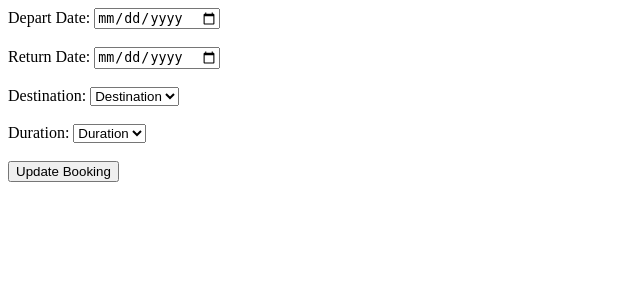
After one commit to SaumyaMishra210/traveller, a Django app: page /newform in a window 1280 px wide. The commit adds this page. Shown: the top 300 px of the page, without its empty margins (0-640 px from the left). Run offline with Django 5.2, Linux system fonts and the light colour scheme.

Commit message:
forms are merged in single page successfully

```diff
--- /dev/null
+++ b/templates/formpage.html
@@ -0,0 +1,38 @@
+{% load static %}
+<!DOCTYPE html>
+<html lang="en">
+<head>
+	<meta charset="UTF-8">
+	<title>Title</title>
+</head>
+<body>
+<div class="card-body rounded-bottom bg-white p-5">
+	<form action="" method="post">
+		{% csrf_token %}
+		<label for="departDate">Depart Date:</label>
+		<input type="date" id="departDate" name="departDate" value="{{ bookings.departDate }}"><br><br>
+
+		<label for="returnDate">Return Date:</label>
+		<input type="date" id="returnDate" name="returnDate" value="{{ bookings.returnDate }}"><br><br>
+
+		<label for="destination">Destination:</label>
+		<select id="destination" name="destination">
+			{% for value, label   in bookings.BOOKING_DESTINATION %}
+				<option value="{{ value }}"
+				        {% if bookings.destination == value %}selected{% endif %}>{{ label }}</option>
+			{% endfor %}
+		</select><br><br>
+
+		<label for="duration">Duration:</label>
+		<select id="duration" name="duration">
+			{% for value,  label  in bookings.BOOKING_DURATION %}
+				<option value="{{ value }}" {% if bookings.duration == value %}selected{% endif %}>{{ label }}</option>
+			{% endfor %}
+		</select><br><br>
+
+		<button type="submit">Update Booking</button>
+	</form>
+</div>
+
+</body>
+</html>
--- a/travelapp/models.py
+++ b/travelapp/models.py
@@ -1,29 +1,36 @@
 from django.db import models
-
 # Create your models here.
 class Bookingmodel(models.Model):
-    departDate = models.DateField(max_length=10,default='None')
-    returnDate = models.DateField(max_length=10,default='None')
+    departDate = models.DateField(max_length=10, default='00-00-0000')
+    returnDate = models.DateField(max_length=10, default='00-00-0000')
     BOOKING_DESTINATION = [
-        ('', 'Destination'),
+        ('Destination', 'Destination'),
         ('Destination1', 'Goa'),
         ('Destination2', 'Mumbai'),
         ('Destination3', 'Laddakh'),
     ]
-    destination = models.CharField(max_length=15, choices=BOOKING_DESTINATION,default='Destination')
-
+    destination = models.CharField(max_length=15, choices=BOOKING_DESTINATION, default='Destination')
     BOOKING_DURATION = [
-        ('', 'Duration'),
-        ('Duration1', 'Duration1'),
-        ('Duration2', 'Duration2'),
-        ('Duration3', 'Duration3'),
+        ('Duration', 'Duration'),
+        ('Duration1', 'month 1'),
+        ('Duration2', 'month 2'),
+        ('Duration3', 'month 3'),
     ]
-    duration = models.CharField(max_length=20,choices=BOOKING_DURATION,default='Duration')
+    duration = models.CharField(max_length=20, choices=BOOKING_DURATION, default='Duration')
+    def __str__(self):
+        return f"{self.duration} - {self.destination}"
 
 
 class SignUpmodel(models.Model):
     name = models.CharField(max_length=70)
     email = models.EmailField()
+    BOOKING_DESTINATION = [
+        ('Destination', 'Destination'),
+        ('Destination1', 'Goa'),
+        ('Destination2', 'Mumbai'),
+        ('Destination3', 'Laddakh'),
+    ]
+    destination = models.CharField(max_length=15, choices=BOOKING_DESTINATION, default='Destination')
 
     def __str__(self):
         return self.name
--- a/travelapp/urls.py
+++ b/travelapp/urls.py
@@ -3,9 +3,11 @@ from . import views
 
 urlpatterns = [
     path('', views.index),
+    path('about', views.about, name='about'),
+    path('success', views.success , name = 'success'),
+    path('contact', views.contact),
+    path('newform',views.formView,name ='newform'),
     # path('singup', views.signUpFormData ),
     # path('booking', views.bookingformdata),
-    path('about',views.about,name = 'about' ),
-    # path('new/',views.book_details1),
-    # path('blog',views.blog),
- ]
+    path('new',views.book_details1 ,name = 'new'),
+]
--- a/travelapp/views.py
+++ b/travelapp/views.py
@@ -1,62 +1,70 @@
 from django.shortcuts import render, redirect
-from .models import Bookingmodel
+from .models import Bookingmodel, SignUpmodel
 
 
 # Create your views here.
 def index(request):
     if request.method == 'POST':
+        if 'booking_form' in request.POST:
+            destination = request.POST.get('destination')
+            duration = request.POST.get('duration')
+            departDate = request.POST.get('departDate')
+            returnDate = request.POST.get('returnDate')
+
+            # Create and save BookingModel instance
+            booking_instance = Bookingmodel(
+                destination=destination,
+                duration=duration,
+                departDate=departDate,
+                returnDate=returnDate,
+            )
+            # breakpoint()
+            booking_instance.save()
+
+        elif 'user_form' in request.POST:
+            name = request.POST.get('name')
+            email = request.POST.get('email')
+            dest = request.POST.get('destination')
+
+            user_profile = SignUpmodel(name=name, email=email,destination=dest)
+            user_profile.save()
+
+        return redirect('success')
+
+    else:
+        print("else part")
+    booking_instance = Bookingmodel()
+    user_profile = SignUpmodel()
+    return render(request, 'index.html', {'bookings': booking_instance,'user_profile':user_profile})
+
+
+def formView(request):
+    if request.method == 'POST':
+        print('inside post')
         destination = request.POST.get('destination')
         duration = request.POST.get('duration')
         departDate = request.POST.get('departDate')
         returnDate = request.POST.get('returnDate')
 
-        # Create and save BookingModel instance
-        booking_instance = Bookingmodel(
-            destination=destination,
-            duration=duration,
-            departDate = departDate,
-            returnDate=returnDate,
-        )
-        booking_instance.save()
-        return redirect('about',{"booking_form":booking_instance})  # Redirect to success page or another view
-    return render(request, 'index.html')
+        bookings = Bookingmodel(destination=destination, duration=duration, departDate=departDate,
+                                returnDate=returnDate)
+        bookings.save()
+        return redirect('success')
+    bookings = Bookingmodel()
+    return render(request, 'formpage.html', {'bookings': bookings})
 
-    # if request.method == "POST":
-    #     print("post method")
-    #     booking_form = Bookingform(request.POST)
-    #
-    #     if booking_form.is_valid():
-    #         # Bookingmodel.objects.create(
-    #         #     destination=booking_form.cleaned_data['destination_type'],
-    #         #     duration=booking_form.cleaned_data['duration_type'],
-    #         #     depart_date=booking_form.cleaned_data['depart_date'],
-    #         #     return_date=booking_form.cleaned_data['return_date'])
-    #         booking_form.save()
-    #         print('booking form valid')
-    #         return redirect('about')
-    #     else:
-    #         booking_form = Bookingform()
-    #         signup_form = Signupform(request.POST)
-    #         if signup_form.is_valid():
-    #             name = signup_form.cleaned_data['name']
-    #             email = signup_form.cleaned_data['email']
-    #             return redirect('about')
-    #         else:
-    #             signup_form = Signupform()
-    #             print('sign up form invalid')
-    # else:
-    #     signup_form = Signupform()
-    #     booking_form = Bookingform()
-    #     print('not a post method')
-    #     print("outside if else")
-    # return render(request, 'index.html', {
-    #     # 'signup_form': signup_form,
-    #     'booking_form': booking_form
-    # })
+
+def success(request):
+    return render(request, 'success.html')
+
+
+def contact(request):
+    return render(request, "contact.html")
 
 
 def about(request):
     return render(request, "about.html")
+
 
 # def signUpFormData(request):
 #     if request.method == 'POST':
@@ -71,10 +79,6 @@ def about(request):
 #         data = Signupform()
 #     return render(request, 'index.html', {"form": data})
 
-
-# from django.shortcuts import render
-# from .models import Bookingmodel
-#
-# def book_details1(request):
-#     bookings = Bookingmodel.objects.all()
-#     return render(request, 'NEW.html', {'bookings': bookings})
+def book_details1(request):
+    bookings = Bookingmodel.objects.all()
+    return render(request, 'NEW.html', {'bookings': bookings})
```
Also changed, not shown: templates/frompage.html (deleted, +0 -20 lines), templates/success.html (added, +10 -0 lines), travelapp/admin.py (+5 -2 lines), templates/NEW.HTML (indentation only).
